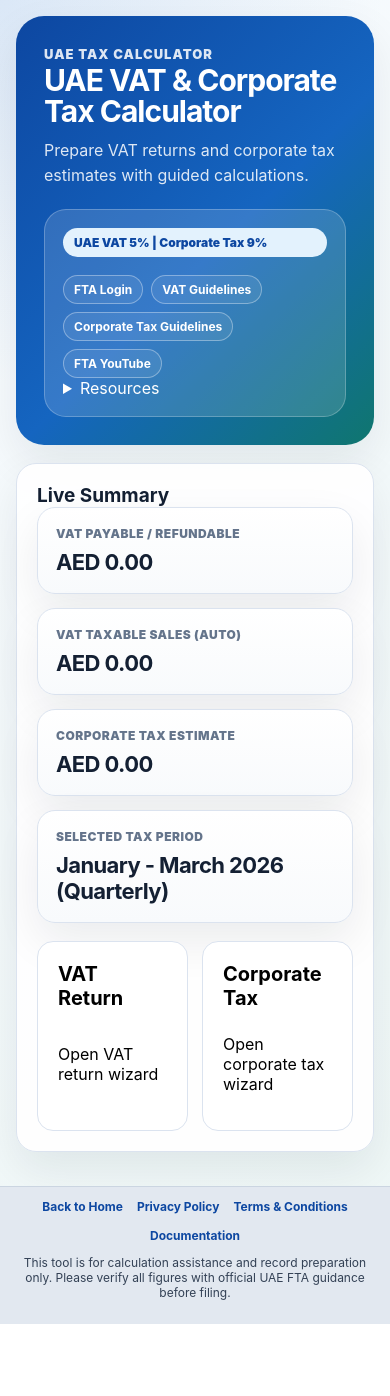
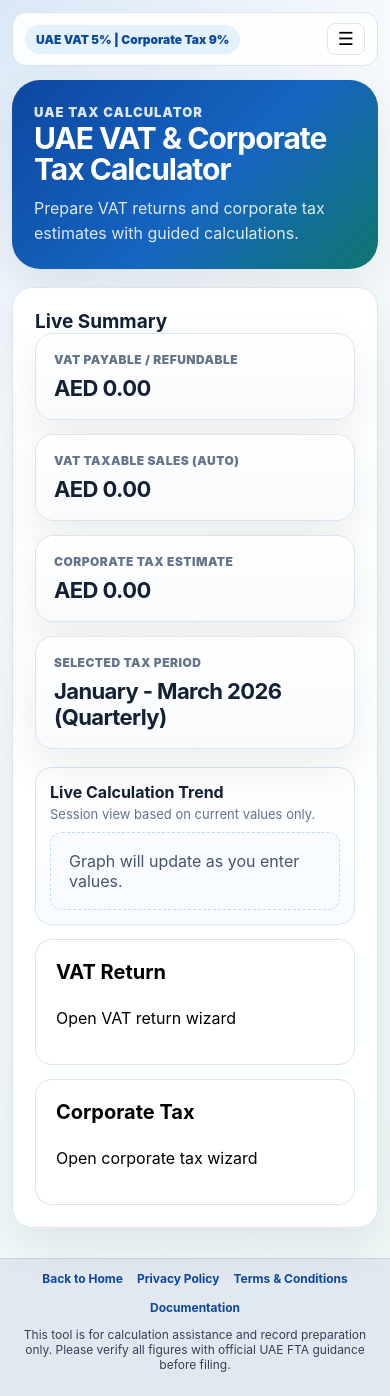
Before and after one commit to aimzworld007/FTA-VAT-TAX-Calculator, a React (Vite) app: page / in a window 390 px wide. Before the commit the page ends 1324 px from the top, so only its background shows below. Built offline with nearby package versions, Linux system fonts and the light colour scheme; the HTML template or start-up script is replaced by a standard one.

Commit message:
Improve homepage layout with responsive navbar and live summary chart

```diff
--- a/src/features/tax/TaxDashboard.jsx
+++ b/src/features/tax/TaxDashboard.jsx
@@ -15,12 +15,62 @@
 const vatDefault = { businessName: '', trn: '', filingFrequency: 'Quarterly', filingYear: currentYear, filingMonth: 'January', filingQuarter: 'Q1', filingStartMonth: 'January', taxPeriodStart: '', taxPeriodEnd: '', standardRatedSales: 0, zeroRatedSales: 0, exemptSales: 0, standardRatedPurchases: 0, recoverableInputVat: 0, nonRecoverableVat: 0, previousAdjustment: 0, badDebtRelief: 0, adjustmentNotes: '', monthlyEntries: [], vatPricingMode: workspaceSettingsDefault.vatPricingMode };
 const ctDefault = { companyName: '', taxRegistrationNumber: '', financialYearStart: '', financialYearEnd: '', businessActivity: '', revenue: 0, otherIncome: 0, exemptIncome: 0, directExpenses: 0, adminExpenses: 0, nonDeductibleExpenses: 0, accountingProfit: 0, addBackAdjustments: 0, deductibleAdjustments: 0 };
 
-const resourceLinks = [
+const navLinks = [
   { label: 'FTA Login', href: 'https://eservices.tax.gov.ae/#/Logon', external: true },
   { label: 'VAT Guidelines', href: 'https://tax.gov.ae/en/taxes/Vat/vat.topics.aspx', external: true },
   { label: 'Corporate Tax Guidelines', href: 'https://tax.gov.ae/en/taxes/corporate.tax/corporate.tax.topics.aspx', external: true },
   { label: 'FTA YouTube', href: 'https://www.youtube.com/@uaetax', external: true },
+  { label: 'Privacy Policy', href: '/privacy-policy' },
+  { label: 'Terms & Conditions', href: '/terms' },
+  { label: 'Documentation', href: '/documentation' },
 ];
+
+function LiveSummaryChart({ vatResult, corporateResult }) {
+  const points = [
+    { label: 'Sales Base', value: Math.max(vatResult.salesBreakdown.net, 0) },
+    { label: 'VAT Due', value: Math.max(vatResult.outputVat, 0) },
+    { label: 'Input VAT', value: Math.max(vatResult.recoverableVat, 0) },
+    { label: 'Net VAT', value: Math.abs(vatResult.netVat) },
+    { label: 'CT Estimate', value: Math.max(corporateResult.taxPayable, 0) },
+  ];
+  const hasData = points.some((point) => point.value > 0);
+  const maxValue = Math.max(...points.map((point) => point.value), 1);
+  const pathPoints = points
+    .map((point, idx) => {
+      const x = (idx / (points.length - 1)) * 100;
+      const y = 88 - (point.value / maxValue) * 70;
+      return `${x},${y}`;
+    })
+    .join(' ');
+
+  return (
+    <div className='live-summary-chart' aria-live='polite'>
+      <div className='chart-header'>
+        <h3>Live Calculation Trend</h3>
+        <p>Session view based on current values only.</p>
+      </div>
+      {hasData ? (
+        <>
+          <svg viewBox='0 0 100 100' role='img' aria-label='Live calculation trend chart'>
+            <polyline points={pathPoints} className='chart-line' />
+            {points.map((point, idx) => {
+              const x = (idx / (points.length - 1)) * 100;
+              const y = 88 - (point.value / maxValue) * 70;
+              return <circle key={point.label} cx={x} cy={y} r='2.2' className='chart-dot' />;
+            })}
+          </svg>
+          <div className='chart-labels'>
+            {points.map((point) => (
+              <span key={point.label}>{point.label}</span>
+            ))}
+          </div>
+        </>
+      ) : (
+        <div className='chart-placeholder'>Graph will update as you enter values.</div>
+      )}
+    </div>
+  );
+}
 
 function normalizeVatDraft(input, workspaceSettings) {
   const merged = { ...vatDefault, ...input, vatPricingMode: normalizeVatPricingMode(input?.vatPricingMode || workspaceSettings.vatPricingMode) };
@@ -33,15 +83,16 @@
 
 export function TaxDashboard() {
   const [mode, setMode] = React.useState('');
+  const [navOpen, setNavOpen] = React.useState(false);
   const [workspaceSettings, setWorkspaceSettings] = React.useState(() => ({ ...workspaceSettingsDefault, ...draftStorage.load('workspaceSettings', workspaceSettingsDefault), vatPricingMode: normalizeVatPricingMode(draftStorage.load('workspaceSettings', workspaceSettingsDefault).vatPricingMode) }));
   const [vat, setVat] = React.useState(() => normalizeVatDraft(draftStorage.load('vatDraft', vatDefault), workspaceSettings));
   const [ct, setCt] = React.useState(() => draftStorage.load('ctDraft', ctDefault));
   const v = calculateVat(vat);
   const c = calculateCorporateTax(ct);
 
-  return <main className='content'><header className='hero'><div><p className='eyebrow'>UAE Tax Calculator</p><h1>UAE VAT & Corporate Tax Calculator</h1><p>Prepare VAT returns and corporate tax estimates with guided calculations.</p></div><div className='hero-card'><span className='badge'>{TAX_CONFIG.badge}</span><nav className='resource-nav no-print' aria-label='Resources'><div className='resource-desktop'>{resourceLinks.map((link) => link.external ? <a key={link.label} className='resource-pill' href={link.href} target='_blank' rel='noreferrer'>{link.label}</a> : <RouteLink key={link.label} className='resource-pill' to={link.href}>{link.label}</RouteLink>)}</div><details className='resource-mobile'><summary>Resources</summary><div className='resource-menu'>{resourceLinks.map((link) => link.external ? <a key={link.label} href={link.href} target='_blank' rel='noreferrer'>{link.label}</a> : <RouteLink key={link.label} to={link.href}>{link.label}</RouteLink>)}</div></details></nav></div></header>
-    <section className='card'><h2>Live Summary</h2><div className='grid-section'><TaxSummaryCard label='VAT Payable / Refundable' value={money(v.netVat)} /><TaxSummaryCard label='VAT Taxable Sales (Auto)' value={money(v.salesBreakdown.net)} /><TaxSummaryCard label='Corporate Tax Estimate' value={money(c.taxPayable)} /><TaxSummaryCard label='Selected Tax Period' value={formatVatPeriodLabel(vat)} /></div><div className='selector-grid no-print'><TaxModeCard title='VAT Return' desc='Open VAT return wizard' onClick={() => setMode('vat')} active={mode === 'vat'} /><TaxModeCard title='Corporate Tax' desc='Open corporate tax wizard' onClick={() => setMode('ct')} active={mode === 'ct'} /></div></section>
-    {mode === 'vat' && <VatWizard data={vat} setData={setVat} onSave={() => draftStorage.save('vatDraft', vat)} onReset={() => { if (confirm('Reset VAT draft?')) { const next = normalizeVatDraft(vatDefault, workspaceSettings); setVat(next); draftStorage.clear('vatDraft'); } }} />}
-    {mode === 'ct' && <CorporateTaxWizard data={ct} setData={setCt} onSave={() => draftStorage.save('ctDraft', ct)} onReset={() => { if (confirm('Reset Corporate Tax draft?')) { setCt(ctDefault); draftStorage.clear('ctDraft'); } }} />}
+  return <main className='content page-fade-in'><header className='top-navbar no-print'><div className='top-navbar-inner'><span className='badge top-badge'>{TAX_CONFIG.badge}</span><button className='nav-toggle' type='button' aria-expanded={navOpen} aria-label='Toggle navigation menu' onClick={() => setNavOpen((prev) => !prev)}>☰</button><nav className={`top-links ${navOpen ? 'open' : ''}`} aria-label='Tax resources and pages'>{navLinks.map((link) => link.external ? <a key={link.label} href={link.href} target='_blank' rel='noopener noreferrer'>{link.label}</a> : <RouteLink key={link.label} to={link.href} onClick={() => setNavOpen(false)}>{link.label}</RouteLink>)}</nav></div></header><header className='hero'><div><p className='eyebrow'>UAE Tax Calculator</p><h1>UAE VAT & Corporate Tax Calculator</h1><p>Prepare VAT returns and corporate tax estimates with guided calculations.</p></div></header>
+    <section className='card summary-panel'><h2>Live Summary</h2><div className='grid-section'><TaxSummaryCard label='VAT Payable / Refundable' value={money(v.netVat)} /><TaxSummaryCard label='VAT Taxable Sales (Auto)' value={money(v.salesBreakdown.net)} /><TaxSummaryCard label='Corporate Tax Estimate' value={money(c.taxPayable)} /><TaxSummaryCard label='Selected Tax Period' value={formatVatPeriodLabel(vat)} /></div><LiveSummaryChart vatResult={v} corporateResult={c} /><div className='selector-grid no-print'><TaxModeCard title='VAT Return' desc='Open VAT return wizard' onClick={() => setMode('vat')} active={mode === 'vat'} /><TaxModeCard title='Corporate Tax' desc='Open corporate tax wizard' onClick={() => setMode('ct')} active={mode === 'ct'} /></div></section>
+    {mode === 'vat' && <div className='wizard-shell'>{<VatWizard data={vat} setData={setVat} onSave={() => draftStorage.save('vatDraft', vat)} onReset={() => { if (confirm('Reset VAT draft?')) { const next = normalizeVatDraft(vatDefault, workspaceSettings); setVat(next); draftStorage.clear('vatDraft'); } }} />}</div>}
+    {mode === 'ct' && <div className='wizard-shell'>{<CorporateTaxWizard data={ct} setData={setCt} onSave={() => draftStorage.save('ctDraft', ct)} onReset={() => { if (confirm('Reset Corporate Tax draft?')) { setCt(ctDefault); draftStorage.clear('ctDraft'); } }} />}</div>}
   </main>;
 }
--- a/src/styles.css
+++ b/src/styles.css
@@ -200,3 +200,48 @@
 .footer-links{display:flex;justify-content:center;gap:14px;flex-wrap:wrap;margin-bottom:8px}
 .footer-links a{color:#0d47a1;text-decoration:none;font-weight:700}
 .footer-links a:hover{text-decoration:underline}
+
+.page-fade-in{animation:pageFade .45s ease both}
+@keyframes pageFade{from{opacity:0;transform:translateY(8px)}to{opacity:1;transform:translateY(0)}}
+.top-navbar{margin-bottom:14px}
+.top-navbar-inner{display:flex;align-items:center;gap:10px;justify-content:space-between;background:rgba(255,255,255,.9);border:1px solid var(--line);border-radius:14px;padding:10px 12px}
+.top-badge{white-space:nowrap}
+.top-links{display:flex;gap:8px;flex-wrap:wrap;justify-content:flex-end}
+.top-links a{color:#0f3668;text-decoration:none;font-size:13px;font-weight:700;padding:7px 9px;border-radius:8px}
+.top-links a:hover,.top-links a:focus-visible{background:#e3f2fd;outline:none}
+.nav-toggle{display:none;border:1px solid var(--line);background:#fff;border-radius:8px;padding:6px 10px;font-size:18px;line-height:1;cursor:pointer}
+.hero{grid-template-columns:1fr;padding:32px}
+.summary-panel{padding:22px}
+.live-summary-chart{background:linear-gradient(180deg,#fff,#f8fbff);border:1px solid var(--line);border-radius:16px;padding:14px;margin-bottom:12px}
+.chart-header h3{margin:0;font-size:16px}
+.chart-header p{margin:4px 0 10px;color:#64748b;font-size:13px}
+.live-summary-chart svg{width:100%;height:180px;display:block;background:linear-gradient(180deg,#f8fbff,#fff);border-radius:12px}
+.chart-line{fill:none;stroke:#1565c0;stroke-width:2.2;stroke-linecap:round;stroke-linejoin:round}
+.chart-dot{fill:#0f766e;stroke:#fff;stroke-width:.8}
+.chart-labels{display:grid;grid-template-columns:repeat(5,minmax(0,1fr));gap:6px;margin-top:8px;font-size:11px;color:#475569;text-align:center}
+.chart-placeholder{padding:18px;border:1px dashed #bfdbfe;border-radius:12px;color:#475569;background:#f8fbff}
+.kpi{transition:transform .2s ease,box-shadow .2s ease}
+.kpi:hover{transform:translateY(-3px);box-shadow:0 20px 38px rgba(15,23,42,.14)}
+.selector-card{transition:transform .2s ease,border-color .2s ease,box-shadow .2s ease}
+.selector-card:hover{transform:translateY(-2px);box-shadow:0 14px 24px rgba(15,23,42,.1)}
+.selector-card.primary{outline:2px solid #93c5fd}
+.wizard-shell{animation:wizardReveal .32s ease both}
+@keyframes wizardReveal{from{opacity:0;transform:translateY(10px)}to{opacity:1;transform:translateY(0)}}
+.progress-fill{transition:width .45s ease}
+@media(max-width:900px){
+  .top-navbar-inner{flex-wrap:wrap}
+  .nav-toggle{display:inline-flex}
+  .top-links{display:none;width:100%;flex-direction:column;align-items:stretch;padding-top:6px}
+  .top-links.open{display:flex}
+  .top-links a{padding:10px;border:1px solid var(--line);background:#fff}
+  .grid-section{grid-template-columns:1fr 1fr}
+  .chart-labels{grid-template-columns:1fr}
+}
+@media(max-width:640px){
+  .content{padding:12px}
+  .hero{padding:22px}
+  .grid-section,.selector-grid{grid-template-columns:1fr}
+  .wizard-nav button,.wizard-export button,.cta{width:100%;justify-content:center}
+  .wizard-nav{flex-direction:column;gap:8px}
+  .form-grid,.form-grid.three,.form-grid.four{grid-template-columns:1fr}
+}
```
